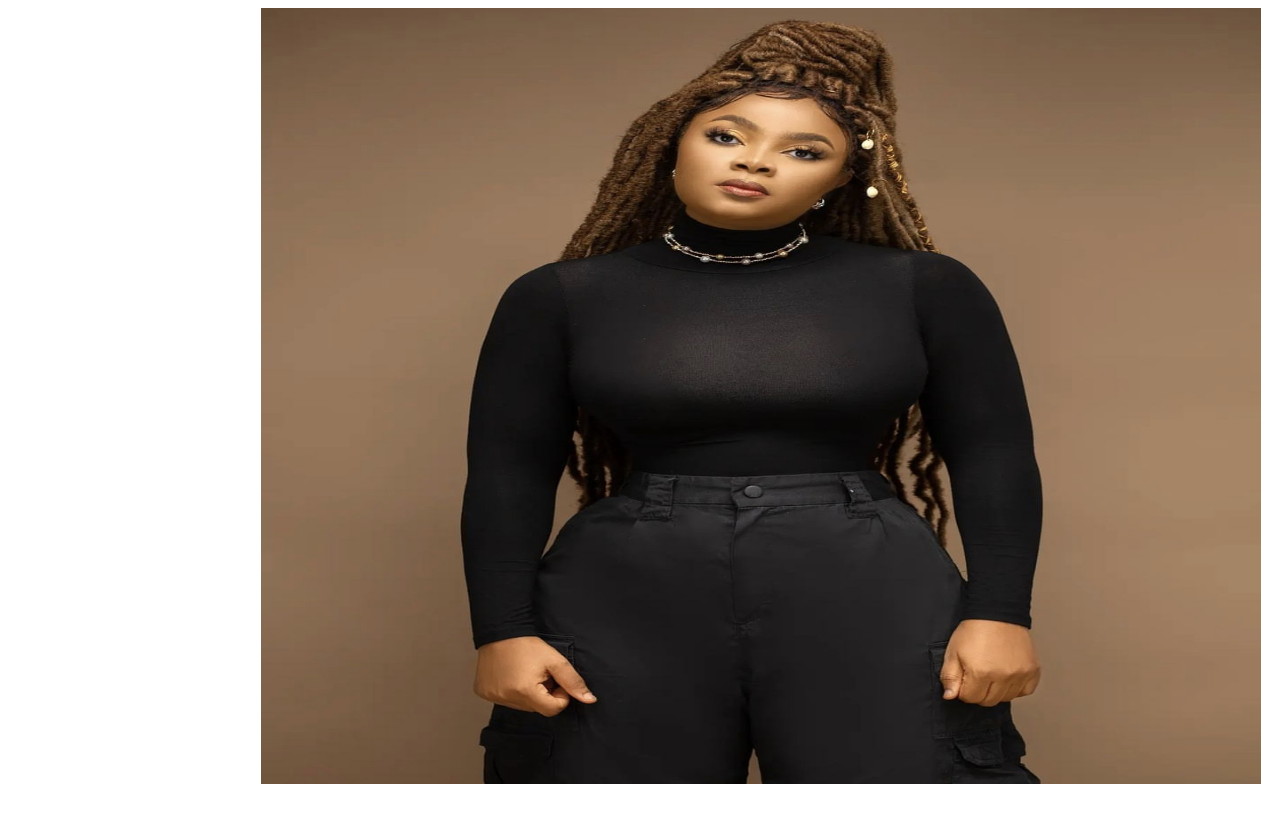
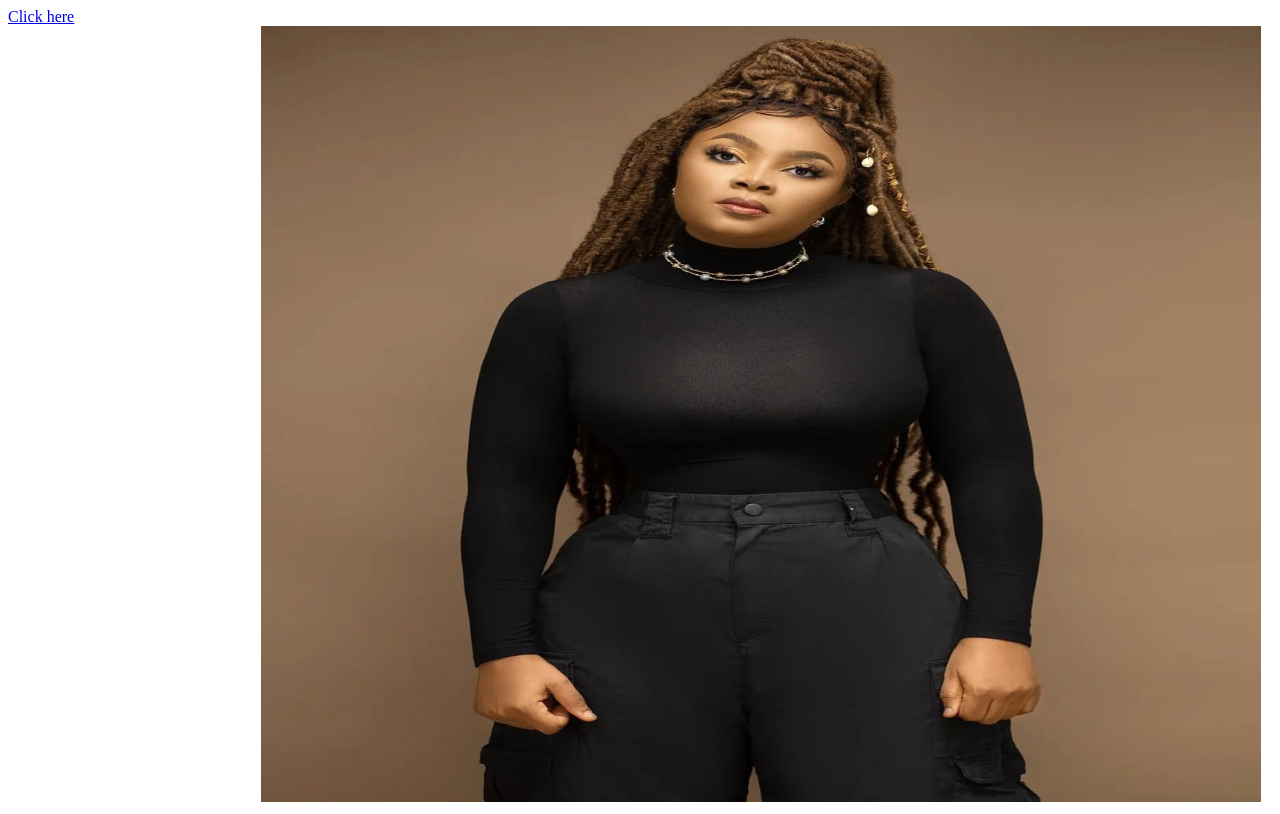
Before and after one commit to MaryJanefrances/Carousel-Project, a plain HTML site: page index.html in a window 1280 px wide. Drawn offline with Linux system fonts and the light colour scheme.

Commit message:
Carousel Project

```diff
--- a/index.html
+++ b/index.html
@@ -8,6 +8,7 @@
   <title>Document</title>
 </head>
 <body>
+  <a target="_blank" href="https://github.com/MaryJanefrances/Carousel-Project/tree/main">Click here</a>
   <div class="carousel">
     <div class="carousel__item carousel__item--visible">
       <img src="Bimbo 1.jpeg" alt="Bimbo Ademoye">
```
